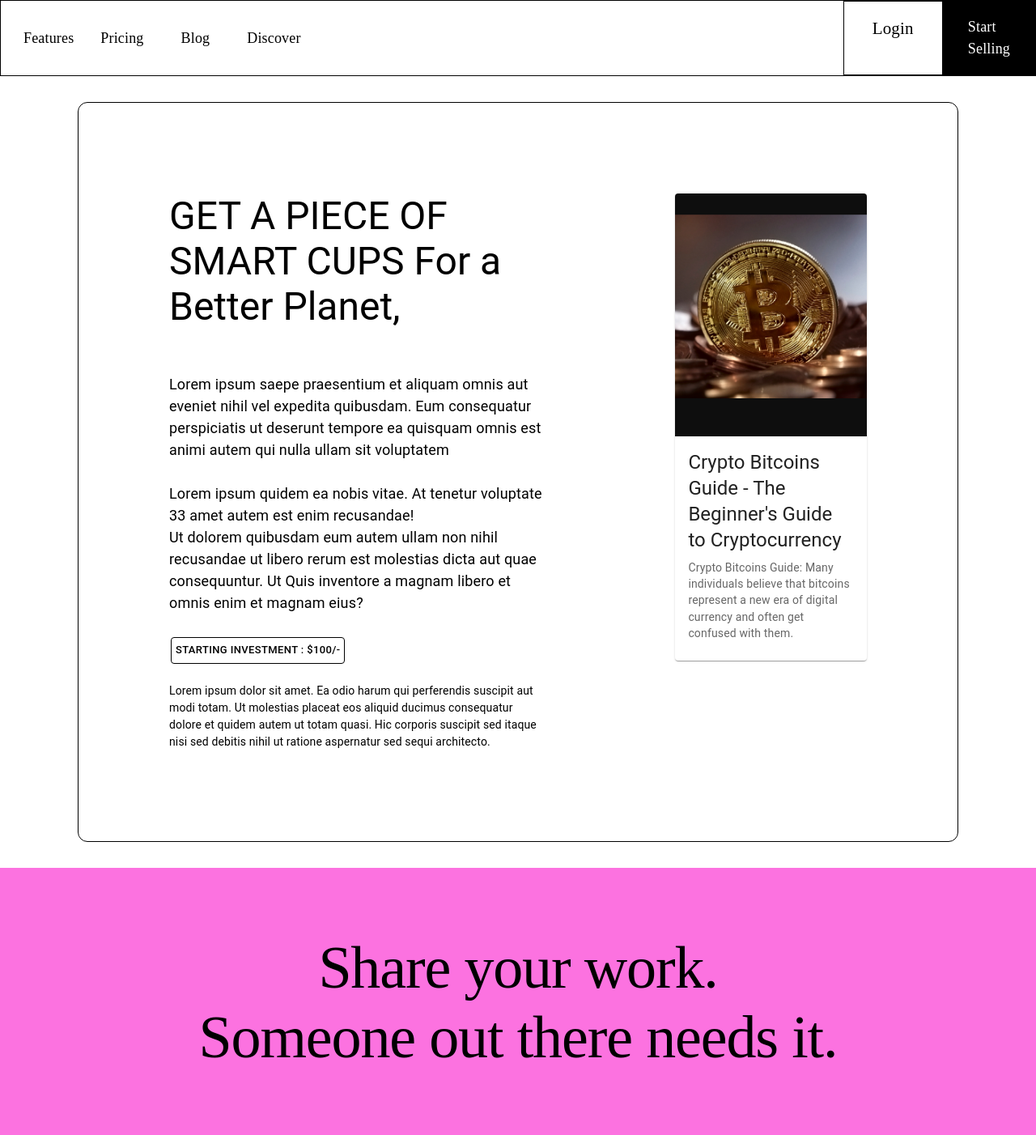
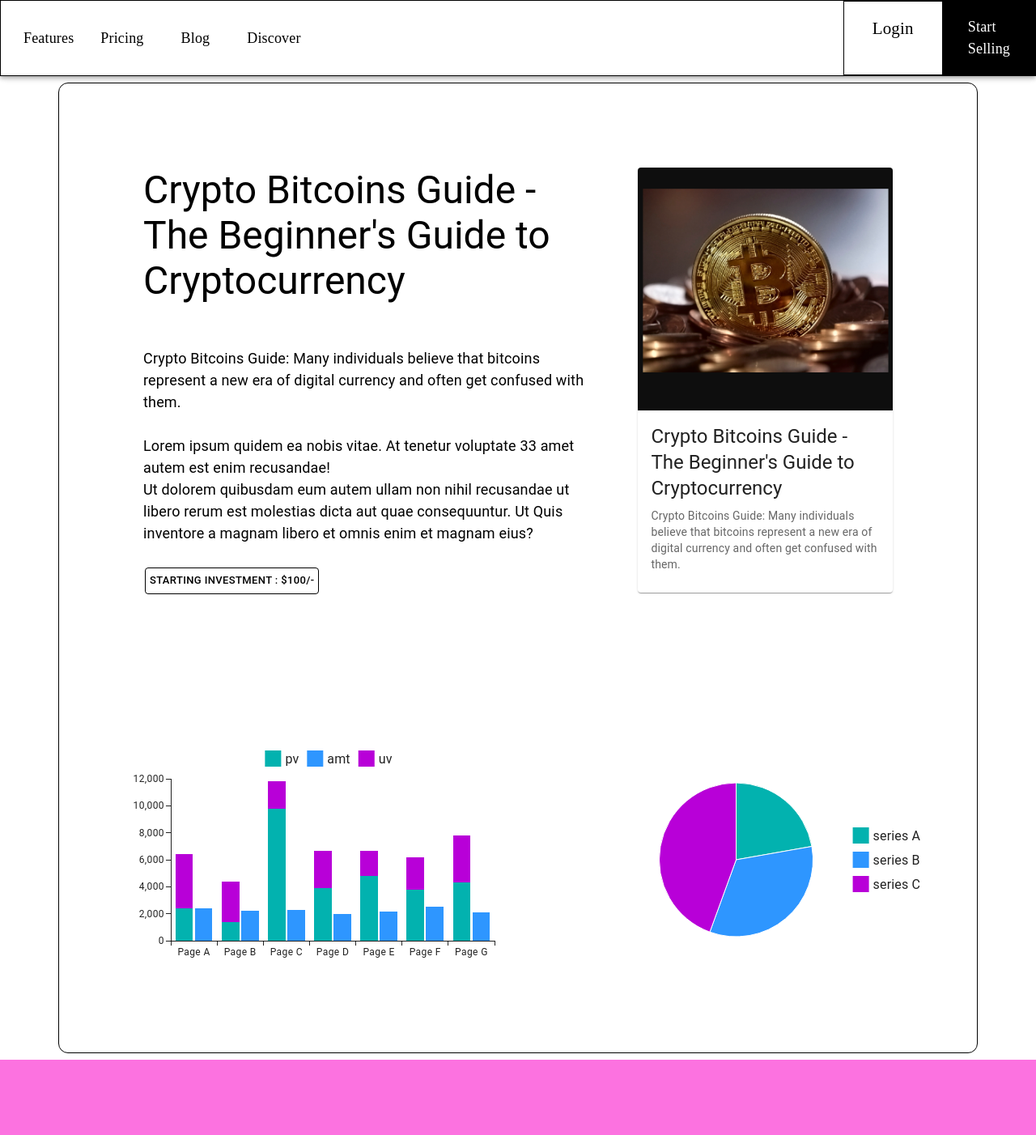
Before and after one commit to thesumitsuryawanshi/Crowdfunding_Gumroad, a React (Create React App) app: page /Bitcoin2 in a window 1280 px wide. Shown: the top 1402 px of the page at 81% size. Built offline with nearby package versions, Linux system fonts and the light colour scheme.

Commit message:
Graph and pie chart added to the Crowdfunding item view more page. All working fine.

```diff
--- a/package.json
+++ b/package.json
@@ -8,6 +8,7 @@
     "@mui/icons-material": "^5.15.11",
     "@mui/joy": "^5.0.0-beta.29",
     "@mui/material": "^5.15.11",
+    "@mui/x-charts": "^6.19.5",
     "@stripe/stripe-js": "^3.0.6",
     "@testing-library/jest-dom": "^5.17.0",
     "@testing-library/react": "^13.4.0",
--- a/src/components/Crowdfunding Items/Alexander.js
+++ b/src/components/Crowdfunding Items/Alexander.js
@@ -117,7 +117,8 @@ function Alexander() {
               sed sequi architecto.<br></br>
             </Typography>
           </Grid>
-          <Grid m={5} p={5}>
+
+          <Grid m={5} p={5} alignItems={"center"}>
             <Card>
               <CardMedia
                 sx={{ height: 300 }}
--- a/src/components/Crowdfunding Items/Bitcoin2.js
+++ b/src/components/Crowdfunding Items/Bitcoin2.js
@@ -1,5 +1,10 @@
 import Grid from "@mui/material/Grid";
 
+//barchart
+import * as React from "react";
+import { BarChart } from "@mui/x-charts/BarChart";
+import { PieChart } from "@mui/x-charts/PieChart";
+import { AppBar, Toolbar } from "@mui/material";
 // Myips
 import NavBar from "../NavBar";
 import StartSelling from "../StartSelling";
@@ -12,6 +17,29 @@ import CardMedia from "@mui/material/CardMedia";
 
 import bitcoin2 from "../../assets/MyImages/Crowdfunding Images/bitcoin1.png";
 import { Button, Container, Typography } from "@mui/material";
+
+const xLabels = [
+  "Page A",
+  "Page B",
+  "Page C",
+  "Page D",
+  "Page E",
+  "Page F",
+  "Page G",
+];
+
+const data = [
+  { label: "Group A", value: 400 },
+  { label: "Group B", value: 300 },
+  { label: "Group C", value: 300 },
+  { label: "Group D", value: 200 },
+  { label: "Group E", value: 278 },
+  { label: "Group F", value: 189 },
+];
+
+const uData = [4000, 3000, 2000, 2780, 1890, 2390, 3490];
+const pData = [2400, 1398, 9800, 3908, 4800, 3800, 4300];
+const amtData = [2400, 2210, 2290, 2000, 2181, 2500, 2100];
 
 function Bitcoin2() {
   const OpenStripe = async () => {
@@ -62,34 +90,35 @@ function Bitcoin2() {
 
   return (
     <>
-      <NavBar />
+      <AppBar position="sticky" sx={{ backgroundColor: "#fff" }}>
+        <NavBar color="white" />
+      </AppBar>
 
       <Container>
+        <Grid border="1px solid black" borderRadius={" 12px"} p={1} m={1}>
+          <Grid>
             <Grid
-          border="1px solid black"
-          borderRadius={" 12px"}
               p={4}
               m={4}
               display="flex"
               flexDirection="row"
               justifyContent={"space-between"}
             >
-          <Grid m={5} p={5} alignItems={"center"}>
+              <Grid m={2} p={2} alignItems={"center"}>
                 <Typography variant="h3">
-              GET A PIECE OF SMART CUPS For a Better Planet,
+                  Crypto Bitcoins Guide - The Beginner's Guide to Cryptocurrency
                 </Typography>
                 <Typography fontSize={18}>
                   <br></br>
-              <br></br>Lorem ipsum saepe praesentium et aliquam omnis aut
-              eveniet nihil vel expedita quibusdam. Eum consequatur perspiciatis
-              ut deserunt tempore ea quisquam omnis est animi autem qui nulla
-              ullam sit voluptatem
+                  <br></br>Crypto Bitcoins Guide: Many individuals believe that
+                  bitcoins represent a new era of digital currency and often get
+                  confused with them.
                   <br></br>
-              <br></br>Lorem ipsum quidem ea nobis vitae. At tenetur voluptate
-              33 amet autem est enim recusandae!<br></br> Ut dolorem quibusdam
-              eum autem ullam non nihil recusandae ut libero rerum est molestias
-              dicta aut quae consequuntur. Ut Quis inventore a magnam libero et
-              omnis enim et magnam eius?
+                  <br></br>Lorem ipsum quidem ea nobis vitae. At tenetur
+                  voluptate 33 amet autem est enim recusandae!<br></br> Ut
+                  dolorem quibusdam eum autem ullam non nihil recusandae ut
+                  libero rerum est molestias dicta aut quae consequuntur. Ut
+                  Quis inventore a magnam libero et omnis enim et magnam eius?
                   <br></br> <br></br>
                 </Typography>
                 <Button
@@ -109,15 +138,9 @@ function Bitcoin2() {
                 >
                   Starting Investment : $100/-
                 </Button>{" "}
-            <Typography fontSize={14}>
-              <br></br>Lorem ipsum dolor sit amet. Ea odio harum qui perferendis
-              suscipit aut modi totam. Ut molestias placeat eos aliquid ducimus
-              consequatur dolore et quidem autem ut totam quasi. Hic corporis
-              suscipit sed itaque nisi sed debitis nihil ut ratione aspernatur
-              sed sequi architecto.<br></br>
-            </Typography>
               </Grid>
-          <Grid m={5} p={5}>
+
+              <Grid m={2} p={2}>
                 <Card>
                   <CardMedia
                     sx={{ height: 300 }}
@@ -126,15 +149,54 @@ function Bitcoin2() {
                   />
                   <CardContent>
                     <Typography gutterBottom variant="h5" component="div">
-                  Crypto Bitcoins Guide - The Beginner's Guide to Cryptocurrency
+                      Crypto Bitcoins Guide - The Beginner's Guide to
+                      Cryptocurrency
                     </Typography>
                     <Typography variant="body2" color="text.secondary">
-                  Crypto Bitcoins Guide: Many individuals believe that bitcoins
-                  represent a new era of digital currency and often get confused
-                  with them.
+                      Crypto Bitcoins Guide: Many individuals believe that
+                      bitcoins represent a new era of digital currency and often
+                      get confused with them.
                     </Typography>
                   </CardContent>
                 </Card>
+              </Grid>
+            </Grid>
+          </Grid>
+
+          <Grid display={"flex"} flexDirection={"row"}>
+            <Grid p={5} m={5}>
+              <BarChart
+                width={500}
+                height={300}
+                series={[
+                  { data: pData, label: "pv", stack: "stack1" },
+                  { data: amtData, label: "amt" },
+                  { data: uData, label: "uv", stack: "stack1" },
+                ]}
+                xAxis={[{ data: xLabels, scaleType: "band" }]}
+              />
+            </Grid>
+            <Grid
+              p={1}
+              m={1}
+              display={"flex"}
+              flexDirection={"column"}
+              justifyContent={"flex-center"}
+            >
+              <PieChart
+                series={[
+                  {
+                    data: [
+                      { id: 0, value: 10, label: "series A" },
+                      { id: 1, value: 15, label: "series B" },
+                      { id: 2, value: 20, label: "series C" },
+                    ],
+                  },
+                ]}
+                width={400}
+                height={200}
+              />
+            </Grid>
           </Grid>
         </Grid>
       </Container>
```
Also changed, not shown: 1 other file (tests, documents, lock files or other folders). Lines whose indentation alone changed are shown as unchanged.
